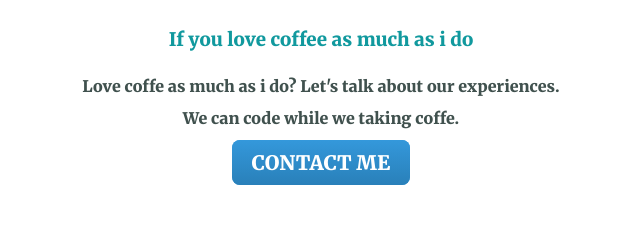
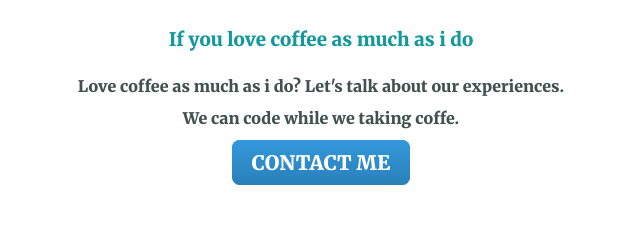
Before and after one commit to fojleR/FojlyRabbi, a plain HTML site: page index.html in a window 1280 px wide. Shown: the part 2285-2525 px from the top of the page, 319-959 px from the left. Drawn offline with Linux system fonts and the light colour scheme.

Commit message:
Update index.html

```diff
--- a/index.html
+++ b/index.html
@@ -43,7 +43,7 @@
         <div class="contact-me">
           <h2>Get In Touch</h2>
           <h3>If you love coffee as much as i do</h3>
-          <p>Love coffe as much as i do? Let's talk about our experiences.<br> We can code while we taking coffe.</p>
+          <p>Love coffee as much as i do? Let's talk about our experiences.<br> We can code while we taking coffe.</p>
           <a class="btn" href="mailto:name@email.com">CONTACT ME</a>
         </div>
       </div>
```
